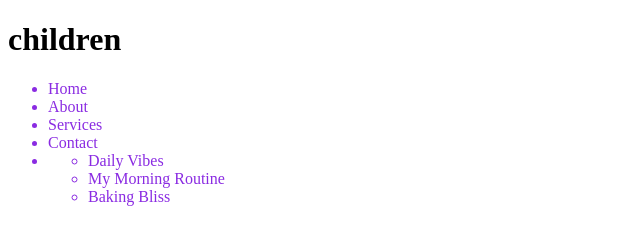
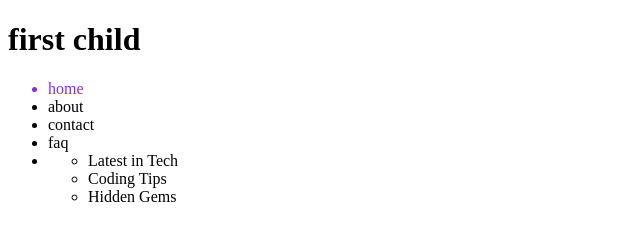
Before and after one commit to harini-lakshmi/jquery, a plain HTML site: page domquery.html in a window 1280 px wide. Shown: the whole page, without its empty margins (0-640 px from the left). Drawn offline with Linux system fonts and the light colour scheme.

Commit message:
domquer.html

```diff
--- a/domquery.html
+++ b/domquery.html
@@ -6,27 +6,37 @@
     <meta name="viewport" content="width=device-width, initial-scale=1.0">
     <title>domquery</title>
     <style>
-        ul{color: blueviolet;}
+        .head {
+            color: blueviolet;
+        }
+
+        li {
+            color: #000;
+        }
+        .color{color:blueviolet;}
     </style>
 </head>
 
 <body>
-    <!-- children selector -->
-    <h1>children</h1>
-    <ul class="menus">
-        <li>Home</li>
-        <li>About</li>
-        <li>Services</li>
-        <li>Contact</li>
+    <!-- <h1 class="head">add and remove</h1>
+    <button id="b1">show</button>
+    <button id="b2">hide</button> -->
+    <h1>first child</h1>
+    <ul class="menu">
+        <li>home</li>
+        <li>about</li>
+        <li>contact</li>
+        <li>faq</li>
         <li>
-            <!-- Lifestyle Blog -->
             <ul>
-                <li>Daily Vibes</li>
-                <li>My Morning Routine</li>
-                <li>Baking Bliss</li>
+                <li>Latest in Tech</li>
+                <li>Coding Tips </li>
+                <li>Hidden Gems</li>
             </ul>
         </li>
     </ul>
+
+
 
     <script src="js/jquery-3.7.1.min.js"></script>
     <script src="js/script.js"></script>
--- a/js/script.js
+++ b/js/script.js
@@ -69,12 +69,27 @@
 // attribute in jquery
 
 // dom query
-$(document).ready(function () {
-    // $('ul.menus').children('li').css('color','red')
-    // $('ul.menus').find('li').css('color','red')
+// $(document).ready(function () {
+//     // $('ul.menus').children('li').css('color','red')
+//     // $('ul.menus').find('li').css('color','red')
 
-})
+// })
+//
 
 
+// $(document).ready(function () {
+//     $('#b1').click(function () {
+//         $('h1').addClass('head')
+//     })
+//     $('#b2').click(function () {
+//         $('h1').removeClass('head')
+//     })
+// })
 
-//
+
+// first child
+$(document).ready(function () {
+    // $('ul.menu').children('li').addClass('color')
+    $('ul.menu').children('li').first().addClass('color')
+})
+// first child
```
